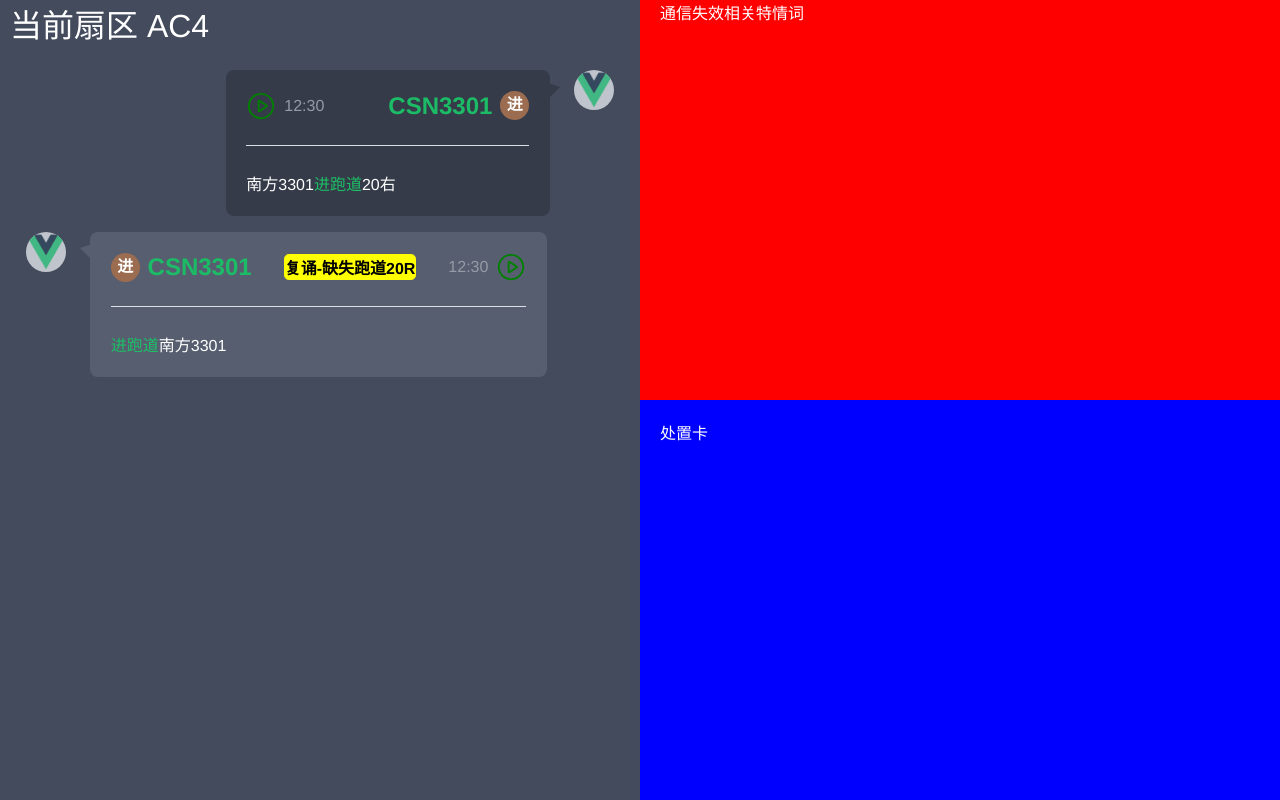
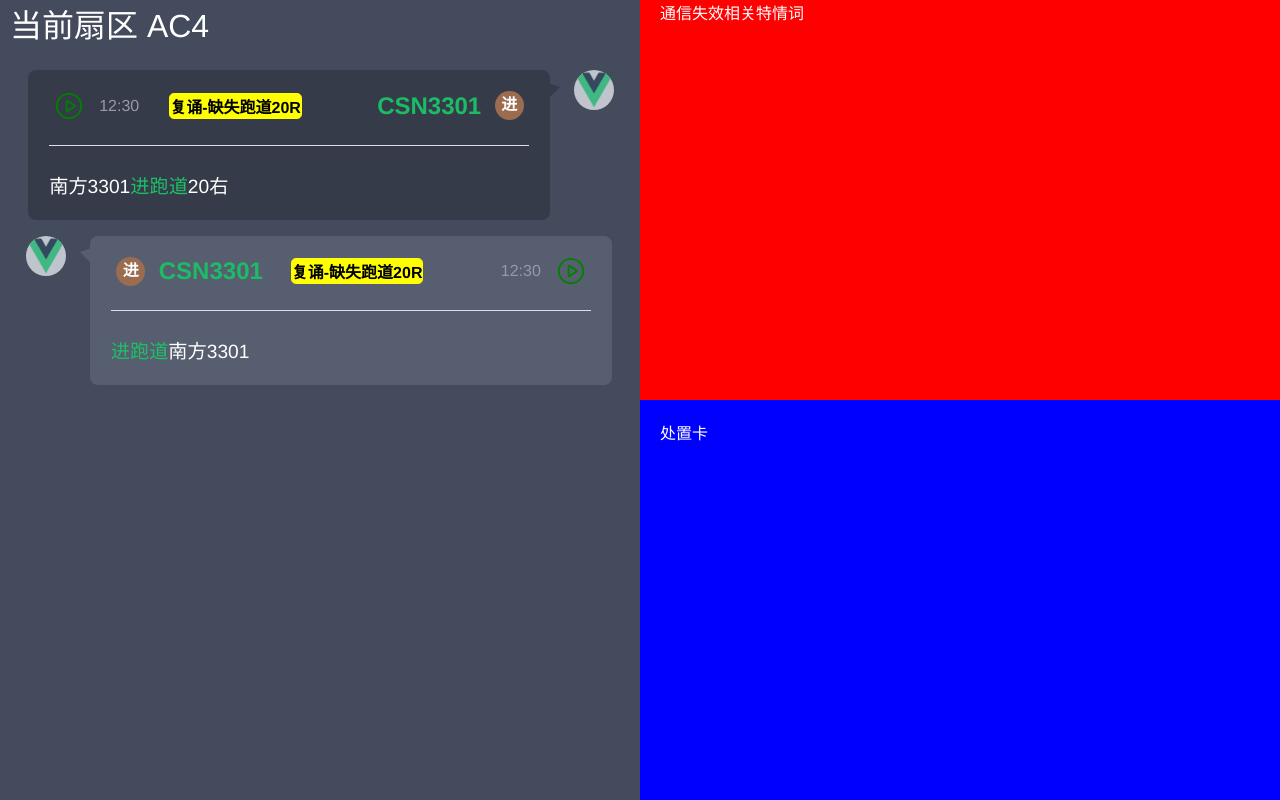
Before and after one commit to chenzhHHH/control-voice, a Vue app in the folder control-speech/: page / in a window 1280 px wide. Built offline with nearby package versions, Linux system fonts and the light colour scheme.

Commit message:
control-speech - enhance css

```diff
--- a/control-speech/src/components/PerVoiceChat.vue
+++ b/control-speech/src/components/PerVoiceChat.vue
@@ -1,24 +1,60 @@
 <template>
   <div class="per_voice_chat_container_box">
-    <div class="main_msg_box" :style="perChatData.isSelf ? 'flex-direction: row' : 'flex-direction: row-reverse'">
-      <div class="voice_box" :style="perChatData.isSelf ? 'flex-direction: row' : 'flex-direction: row-reverse'">
+    <el-row class="main_msg_box" v-if="perChatData.isSelf">
+      <el-col :span="2">
         <div class="voice_icon_box">
           <el-icon color="green" size="30">
             <VideoPlay />
           </el-icon>
         </div>
+      </el-col>
 
-        <div class="chat_time_box" :style="perChatData.isSelf ? 'padding: 0 2rem 0 0.5rem' : 'padding: 0 0.5rem 0 2rem'">{{ perChatData.chatTime }}</div>
-      </div>
+      <el-col :span="3">
+        <div class="chat_time_box">{{ perChatData.chatTime }}</div>
+      </el-col>
 
+      <el-col :offset="1" :span="10">
         <div class="tag_box" v-show="perChatData.tag">{{ perChatData.tag }}</div>
+      </el-col>
 
-      <div class="callsign_box" :style="perChatData.isSelf ? 'padding: 0 0.5rem 0 2rem' : 'padding: 0 2rem 0 0.5rem'">{{ perChatData.callsign }}</div>
+      <el-col :span="6">
+        <div class="callsign_box">{{ perChatData.callsign }}</div>
+      </el-col>
 
+      <el-col :span="2">
         <div class="signal_box">
           <div class="signal_text_box">{{ perChatData.signal }}</div>
         </div>
+      </el-col>
+    </el-row>
+
+    <el-row class="main_msg_box" v-else>
+      <el-col :span="2">
+        <div class="signal_box">
+          <div class="signal_text_box">{{ perChatData.signal }}</div>
         </div>
+      </el-col>
+
+      <el-col :span="6">
+        <div class="callsign_box">{{ perChatData.callsign }}</div>
+      </el-col>
+
+      <el-col :offset="1" :span="10">
+        <div class="tag_box" v-show="perChatData.tag">{{ perChatData.tag }}</div>
+      </el-col>
+
+      <el-col :span="3">
+        <div class="chat_time_box">{{ perChatData.chatTime }}</div>
+      </el-col>
+
+      <el-col :span="2">
+        <div class="voice_icon_box">
+          <el-icon color="green" size="30">
+            <VideoPlay />
+          </el-icon>
+        </div>
+      </el-col>
+    </el-row>
 
     <div class="divider_box">
       <el-divider />
@@ -50,13 +86,9 @@ export default {
 
 <style lang="scss" scoped>
 .per_voice_chat_container_box {
+  min-width: 30rem;
   padding: 1rem 1rem 1rem 1rem;
   .main_msg_box {
-    display: flex;
-    flex-direction: row;
-    align-items: center;
-    justify-content: center;
-    .voice_box {
     display: flex;
     flex-direction: row;
     align-items: center;
@@ -68,10 +100,11 @@ export default {
       justify-content: center;
     }
     .chat_time_box {
+      text-align: center;
       color: #969aa6;
     }
-    }
     .tag_box {
+      width: fit-content;
       border: 0.1rem solid yellow;
       background-color: yellow;
       border-radius: 0.3rem;
@@ -79,6 +112,7 @@ export default {
       font-weight: 600;
     }
     .callsign_box {
+      text-align: center;
       font-size: 1.5rem;
       color: #1cbc66;
       font-weight: 600;
@@ -105,6 +139,7 @@ export default {
 
   .brief_msg_box {
     .discribe_msg_box {
+      font-size: 1.2rem;
     }
   }
 }
--- a/control-speech/src/views/SectorChat.vue
+++ b/control-speech/src/views/SectorChat.vue
@@ -24,7 +24,7 @@ export default {
         {
           isSelf: true,
           chatTime: "12:30",
-          tag: "",
+          tag: "复诵-缺失跑道20R",
           callsign: "CSN3301",
           signal: "进",
           discribe: "南方3301<span style='color:#1dbf67'>进跑道</span>20右",
```
Lines whose indentation alone changed are shown as unchanged.
